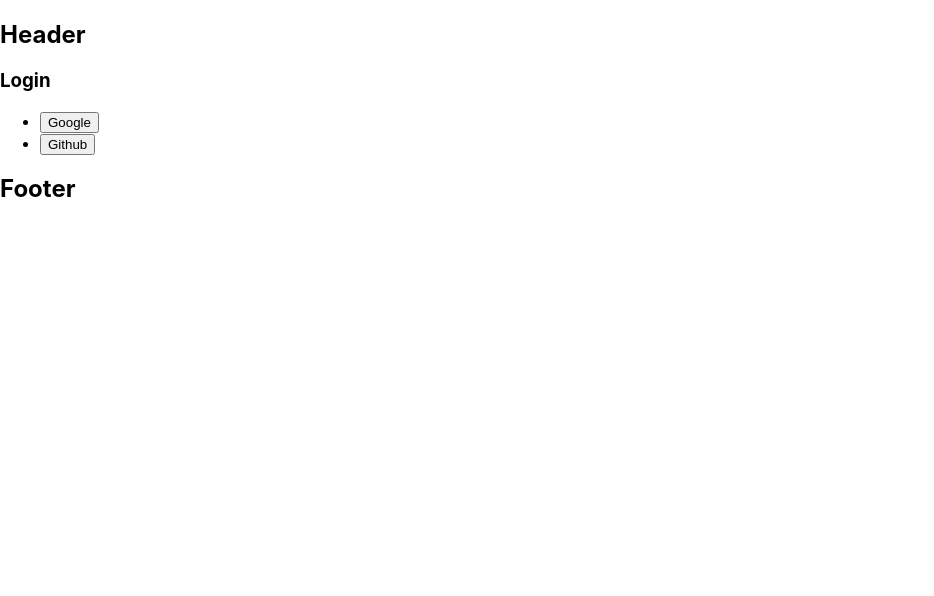
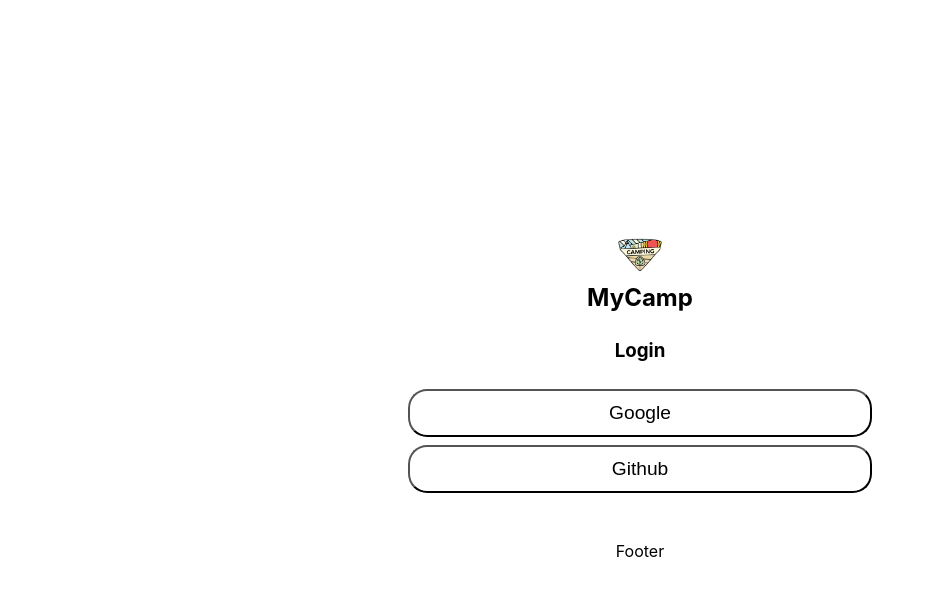
Before and after one commit to jieunkang-101/react_my_camp, a React (Create React App) app: page / in a window 1280 px wide. Shown: the top 596 px of the page, without its empty margins (0-934 px from the left). Built offline with nearby package versions, Linux system fonts and the light colour scheme; no server answers.

Commit message:
add Header and Footer and Login and app styles

```diff
--- a/src/App.css
+++ /dev/null
@@ -1,38 +0,0 @@
-.App {
-  text-align: center;
-}
-
-.App-logo {
-  height: 40vmin;
-  pointer-events: none;
-}
-
-@media (prefers-reduced-motion: no-preference) {
-  .App-logo {
-    animation: App-logo-spin infinite 20s linear;
-  }
-}
-
-.App-header {
-  background-color: #282c34;
-  min-height: 100vh;
-  display: flex;
-  flex-direction: column;
-  align-items: center;
-  justify-content: center;
-  font-size: calc(10px + 2vmin);
-  color: white;
-}
-
-.App-link {
-  color: #61dafb;
-}
-
-@keyframes App-logo-spin {
-  from {
-    transform: rotate(0deg);
-  }
-  to {
-    transform: rotate(360deg);
-  }
-}
--- /dev/null
+++ b/src/App.module.css
@@ -0,0 +1,13 @@
+@value makerGrey from  './common/colors.css';
+
+* {
+  box-sizing: border-box;
+}
+.app {
+  width: 100%;
+  height: 100vh;
+  display: flex;
+  justify-content: center;
+  align-items: center;
+  background-color: makerGrey;
+}
--- a/src/App.tsx
+++ b/src/App.tsx
@@ -1,9 +1,13 @@
 import React from 'react';
-import './App.css';
+import styles from './App.module.css';
 import Login from './components/Login';
 
-function App({ authService }: any) {
-  return <Login authService={authService} />;
-}
+const App = ({ authService }: any) => {
+  return (
+    <div className={styles.app}>
+      <Login authService={authService} />
+    </div>
+  );
+};
 
 export default App;
--- a/src/common/colors.css
+++ b/src/common/colors.css
@@ -1,7 +1,9 @@
 @value makerBlack: black;
 @value makerWhite: white;
+@value makerDarkWhite: #f5f5f3;
 @value makerLightGrey: #e8e7e6;
 @value makerLightPink: #ffeae8;
+@value makerblue: #1cb6e0;
 @value makerGrey: #626262;
 @value makerGreen: #385461;
 @value makerPink: pink;
--- /dev/null
+++ b/src/components/Footer/Footer.module.css
@@ -0,0 +1,11 @@
+@value makerWhite, makerGreen from '../../common/colors.css';
+
+.footer {
+  width: 100%;
+  background-color: makerGreen;
+  text-align: center;
+}
+
+.title {
+  color: makerWhite;
+}
--- a/src/components/Footer/index.tsx
+++ b/src/components/Footer/index.tsx
@@ -1,6 +1,10 @@
 import React from 'react';
+import styles from './Footer.module.css';
 
-const Footer = (props: any) => <h1>Footer</h1>;
+const Footer = () => (
+  <footer className={styles.footer}>
+    <p className={styles.title}>Footer</p>
+  </footer>
+);
 
 export default Footer;
-<h1>Footer</h1>;
--- /dev/null
+++ b/src/components/Header/Header.module.css
@@ -0,0 +1,31 @@
+@value makerGreen, makerBlack, makerWhite from '../../common/colors.css';
+
+.header {
+  width: 100%;
+  text-align: center;
+  padding: 0.5em;
+  background-color: makerGreen;
+  position: relative;
+}
+
+.logo {
+  width: 3em;
+}
+
+.title {
+  margin: 0;
+  color: makerWhite;
+}
+
+.logout {
+  position: absolute;
+  right: 3em;
+  top: 1em;
+  padding: 0.8em;
+  border-radius: 20%;
+  background-color: makerBlack;
+  color: makerWhite;
+  outline: 0;
+  border: 0;
+  cursor: pointer;
+}
--- a/src/components/Header/index.tsx
+++ b/src/components/Header/index.tsx
@@ -1,5 +1,16 @@
 import React from 'react';
+import styles from './Header.module.css';
 
-const Header = (props: any) => <h1>Header</h1>;
+const Header = ({ onLogout }: any) => (
+  <header className={styles.header}>
+    {onLogout && (
+      <button className={styles.logout} onClick={onLogout}>
+        Logout
+      </button>
+    )}
+    <img className={styles.logo} src="/images/logo.png" alt="logo" />
+    <h1 className={styles.title}>MyCamp</h1>
+  </header>
+);
 
 export default Header;
--- /dev/null
+++ b/src/components/Login/Login.module.css
@@ -0,0 +1,37 @@
+@value makerGreen, makerLightPink, makerWhite from '../../common/colors.css';
+
+.login {
+  width: 30em;
+  text-align: center;
+  display: flex;
+  flex-direction: column;
+  justify-content: center;
+  background-color: makerWhite;
+}
+
+.list {
+  width: 100%;
+  display: flex;
+  flex-direction: column;
+  list-style: none;
+  padding: 0.5rem;
+}
+
+.item {
+  margin-bottom: 0.5em;
+}
+
+.button {
+  width: 100%;
+  height: 2.5em;
+  font-size: 1.2rem;
+  border-radius: 1.2rem;
+  background-color: transparent;
+  cursor: pointer;
+  border: 0.2rem solid makerGreen;
+  outline: 0;
+}
+
+.button:hover {
+  background-color: makerLightPink;
+}
--- a/src/components/Login/index.tsx
+++ b/src/components/Login/index.tsx
@@ -2,6 +2,7 @@
 import Header from '../Header';
 import Footer from '../Footer';
 import firebase from 'firebase/app';
+import styles from './Login.module.css';
 
 const Login = ({ authService }: any) => {
   const onLogin = (event: any) => {
@@ -21,16 +22,20 @@
   };
 
   return (
-    <section>
+    <section className={styles.login}>
       <Header />
       <section>
         <h1>Login</h1>
-        <ul>
-          <li>
-            <button onClick={onLogin}>Google</button>
+        <ul className={styles.list}>
+          <li className={styles.item}>
+            <button className={styles.button} onClick={onLogin}>
+              Google
+            </button>
           </li>
-          <li>
-            <button onClick={onLogin}>Github</button>
+          <li className={styles.item}>
+            <button className={styles.button} onClick={onLogin}>
+              Github
+            </button>
           </li>
         </ul>
       </section>
--- a/src/redux/store.ts
+++ b/src/redux/store.ts
@@ -21,8 +21,6 @@
   timeout: null!, // to prevent this error : "redux-persist: rehydarate for "user" called after timeout"
 };
 
-console.log('S', storage);
-
 const persistedReducer = persistReducer(persistConfig, rootReducer);
 
 const store = configureStore({
--- a/src/service/auth_service.js
+++ b/src/service/auth_service.js
@@ -1,4 +1,4 @@
-import firebase from 'firebase/app';
+import firebase from 'firebase';
 import firebaseApp from './firebase';
 class AuthService {
   login(providerName) {
```
